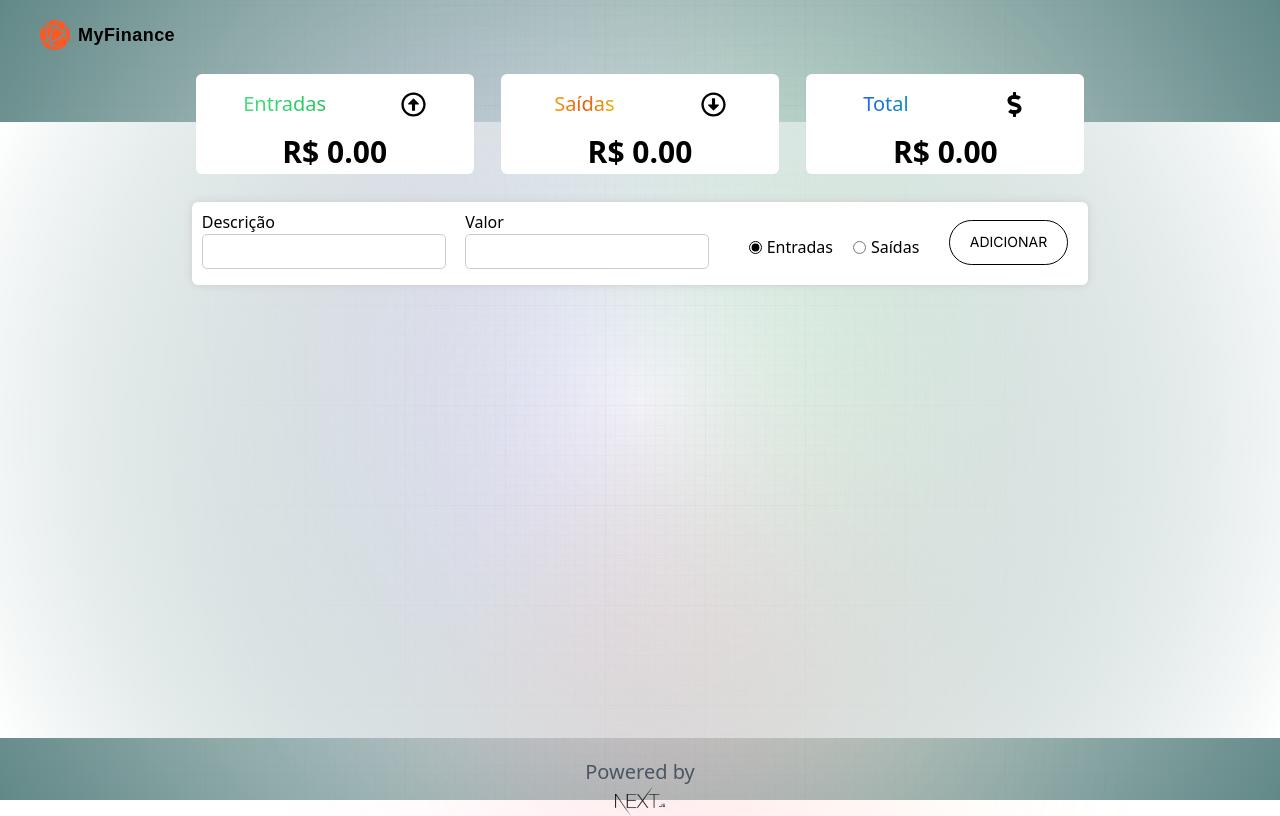
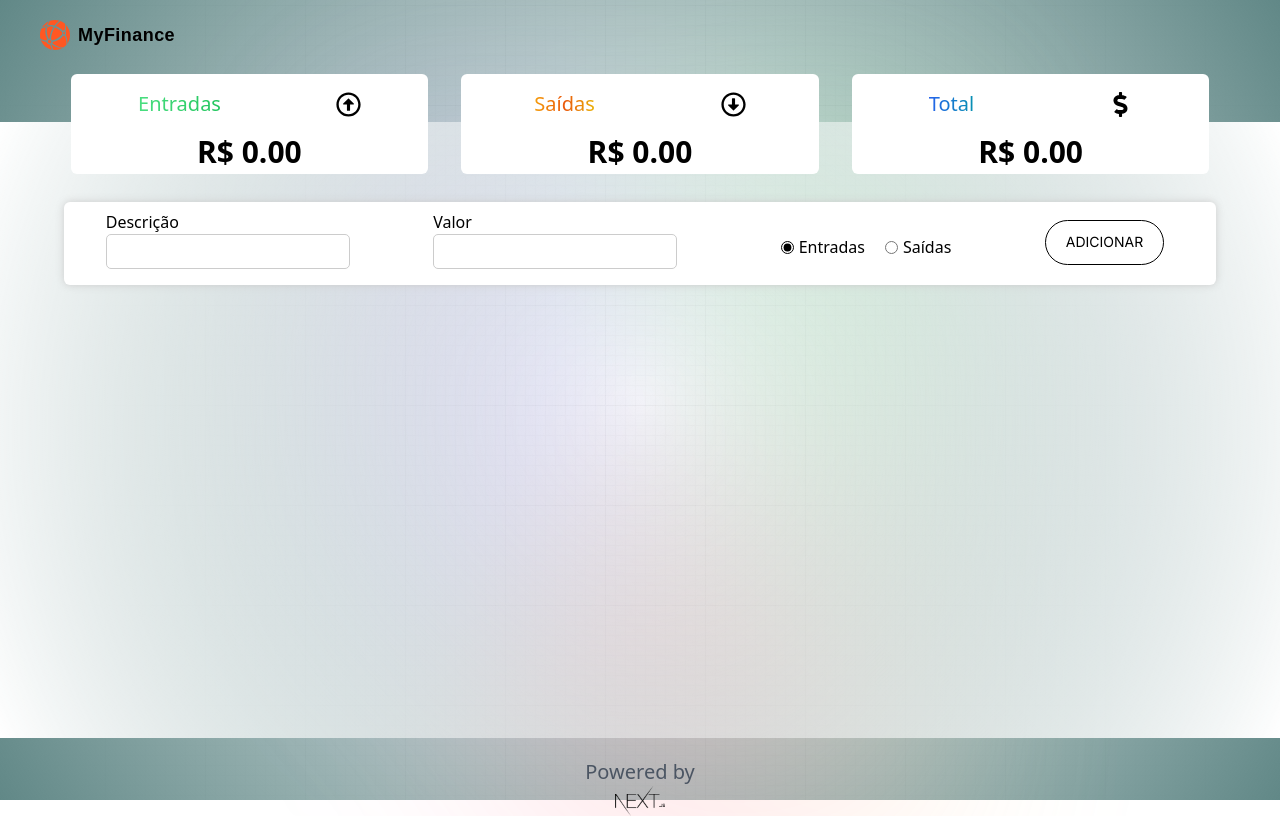
Before and after one commit to serjsouzar/MyFinance, a Next.js app: page /myfinance-page in a window 1280 px wide. Built offline with nearby package versions, Linux system fonts and the light colour scheme; no server answers.

Commit message:
css adjusts grid created

```diff
--- /dev/null
+++ b/components/Grid.jsx
@@ -0,0 +1,21 @@
+import React from 'react'
+
+const Grid = () => {
+  return (
+    <table>
+      <thead>
+        <tr>
+          <th></th>
+          <th></th>
+          <th></th>
+          <th></th>
+        </tr>
+      </thead>
+      <tbody>
+
+      </tbody>
+    </table>
+  )
+}
+
+export default Grid
--- a/styles/global.css
+++ b/styles/global.css
@@ -17,7 +17,7 @@
 }
 
 .home_div {
-  width: 70%;
+  width: 90%;
   display: flex;
   flex-direction: column;
   align-items: center
@@ -33,9 +33,9 @@
 
 .form_container {
   box-shadow: 0px 0px 8px #ccc;
-
-  @media (max-width: 1015px) {
+  @media (max-width: 805px) {
     flex-direction: column;
+    align-items: center;
     padding: 20px;
   }
 }
```
